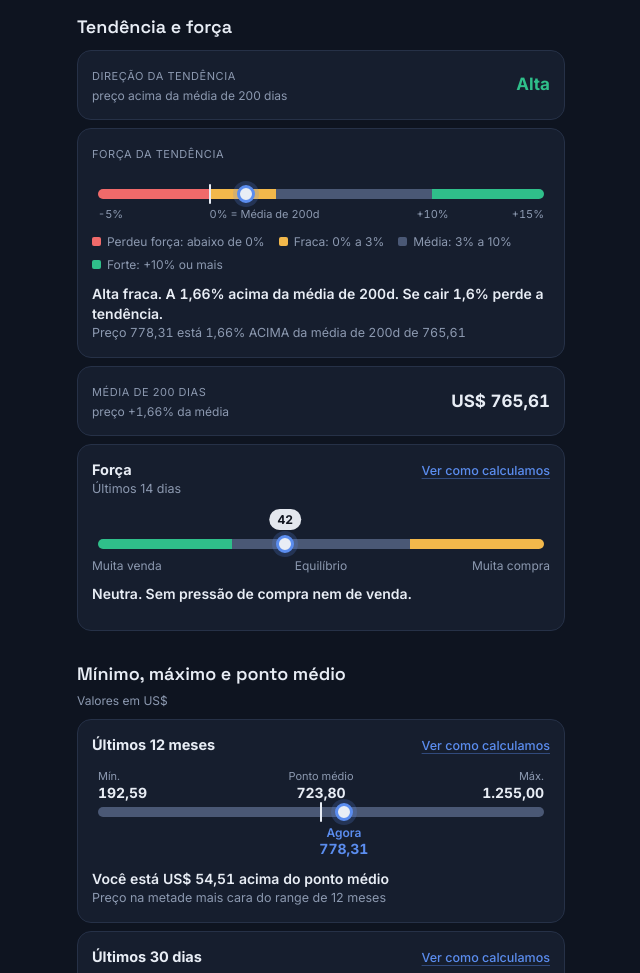
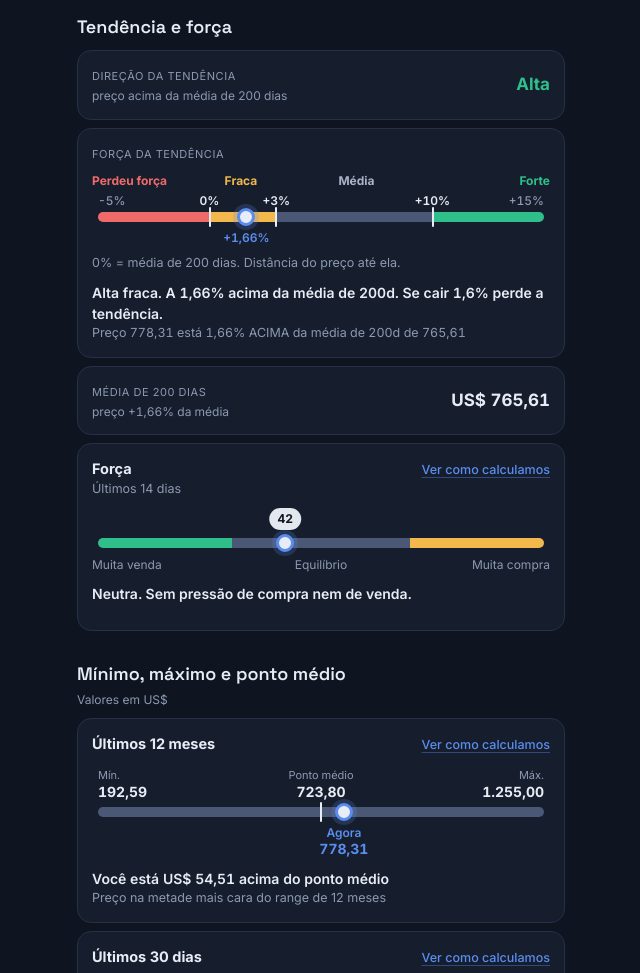
Before and after one commit to imoveispalmassc-wq/FINTAI, a plain HTML site: page docs/index.html in a window 1280 px wide. Shown: the part 1520-2493 px from the top of the page, without its empty margins (319-959 px from the left). Drawn offline with Linux system fonts and the light colour scheme.

Commit message:
Força da tendência no mesmo desenho da barra de zonas
- Nomes das faixas em cima de cada cor, sem legenda de quadradinhos
- Traços nos limites 0%, +3% e +10%, com o valor de cada limite acima da barra
- Distância até a média de 200 dias embaixo da bolinha

Co-Authored-By: Claude Opus 5.5 <noreply@anthropic.com>
Claude-Session: https://claude.ai/code/session_019RpxSFZ6de5FWXQWhdH6h9

```diff
--- a/docs/index.html
+++ b/docs/index.html
@@ -701,14 +701,26 @@ function montar(root, d) {
         : `Alta ${grau}. A ${f(dist)}% acima da média de 200d. Se cair ${f(cair, 1)}% perde a tendência.`;
       ondeT = `Preço ${f(d.preco)} está ${f(Math.abs(dist))}% ${dist >= 0 ? 'ACIMA' : 'ABAIXO'} da média de 200d de ${f(d.mm200)}`;
     }
+    // mesmo desenho da barra de zonas: nomes em cima de cada cor, limites com traço e valor, distância embaixo da bolinha
+    const pDist = Math.max(0, Math.min(100, pt(dist)));
     const barraT = !tem(dist) ? '' : `<div class="card">
           <span class="rot">Força da tendência</span>
-          <div class="regua" style="background:${fundoT}">
-            <span class="traco" style="left:${pt(0)}%"></span>
-            <span class="bola" style="left:${Math.max(0, Math.min(100, pt(dist)))}%"></span>
+          <div class="zonas-rot" style="grid-template-columns:${pt(0)}fr ${pt(FRACA) - pt(0)}fr ${pt(FORTE) - pt(FRACA)}fr ${100 - pt(FORTE)}fr">
+            <span style="color:var(--vermelho)"><b>Perdeu força</b></span>
+            <span style="color:var(--ambar);text-align:center"><b>Fraca</b></span>
+            <span style="color:#aab4c6;text-align:center"><b>Média</b></span>
+            <span style="color:var(--verde)"><b>Forte</b></span>
           </div>
-          <div class="escala-t num"><span style="left:0">-5%</span><span style="left:${pt(0)}%">0% = Média de 200d</span><span style="left:${pt(FORTE)}%;transform:translateX(-50%)">+10%</span><span style="right:0">+15%</span></div>
-          <div class="leg"><span style="--c:var(--vermelho)">Perdeu força: abaixo de 0%</span><span style="--c:var(--ambar)">Fraca: 0% a 3%</span><span style="--c:var(--ardosia)">Média: 3% a 10%</span><span style="--c:var(--verde)">Forte: +10% ou mais</span></div>
+          <div class="marca-cima limites num">
+            <span class="esq">-5%</span><span style="left:${pt(0)}%">0%</span><span style="left:${pt(FRACA)}%">+3%</span>
+            <span style="left:${pt(FORTE)}%">+10%</span><span class="dir">+15%</span>
+          </div>
+          <div class="regua" style="background:${fundoT};margin-top:4px">
+            <span class="traco" style="left:${pt(0)}%"></span><span class="traco" style="left:${pt(FRACA)}%"></span><span class="traco" style="left:${pt(FORTE)}%"></span>
+            <span class="bola" style="left:${pDist}%"></span>
+          </div>
+          <div class="marca-baixo so-valor num"><span style="${ancora(pDist)}">${sinal(dist)}</span></div>
+          <div class="nota" style="margin-top:2px">0% = média de 200 dias. Distância do preço até ela.</div>
           <div class="destaque num">${textoT}</div>
           <div class="nota num">${ondeT}</div>
         </div>`;
```
Also changed, not shown: tela/detalhe.js (+17 -5 lines).
